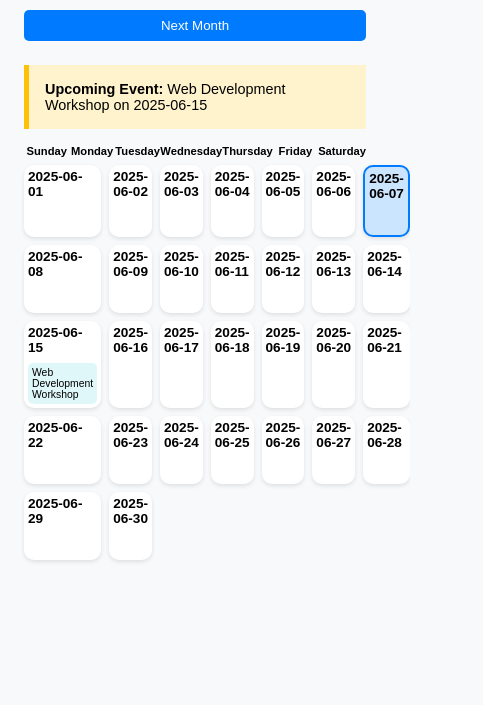
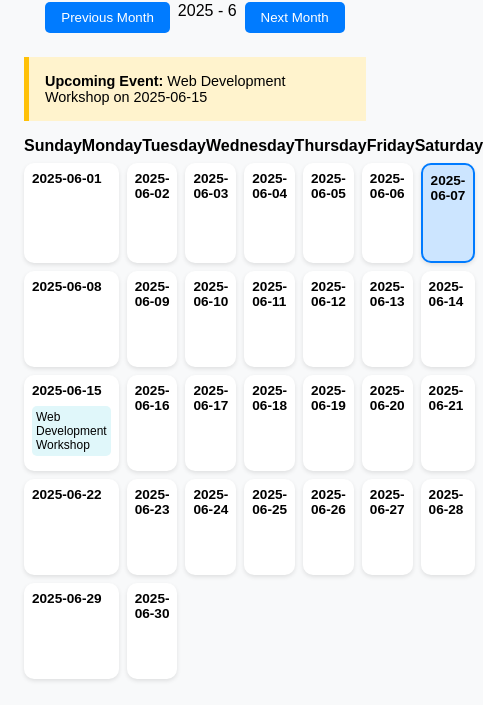
Before and after one commit to AbdulrahmanSarsar/event-calendar, a plain HTML site: page index.html in a window 390 px wide. Shown: the part 139-844 px from the top of the page, 483 px wide, since content can reach past the window. Drawn offline with Linux system fonts and the light colour scheme.

Commit message:
Update index.html

```diff
--- a/index.html
+++ b/index.html
@@ -2,12 +2,26 @@
 <html lang="en">
   <head>
     <meta charset="UTF-8" />
-  <meta name="viewport" content="width=device-width, initial-scale=1.0" />
+    <meta name="viewport" content="width=device-width, initial-scale=1" />
     <title>Organization Event Calendar</title>
     <style>
-    body { font-family: Arial, sans-serif; padding: 1rem; background: #f8f9fa; }
-    h1 { text-align: center; color: #333; font-size: 1.5rem; }
-    #calendar-controls { text-align: center; margin-bottom: 1rem; display: flex; justify-content: center; flex-wrap: wrap; gap: 0.5rem; }
+      body {
+        font-family: Arial, sans-serif;
+        padding: 1rem;
+        background: #f8f9fa;
+      }
+      h1 {
+        text-align: center;
+        color: #333;
+      }
+      #calendar-controls {
+        text-align: center;
+        margin-bottom: 1rem;
+        display: flex;
+        justify-content: center;
+        flex-wrap: wrap;
+        gap: 0.5rem;
+      }
       button {
         padding: 0.5rem 1rem;
         border: none;
@@ -16,7 +30,9 @@
         border-radius: 5px;
         cursor: pointer;
       }
-    button:hover { background: #0056b3; }
+      button:hover {
+        background: #0056b3;
+      }
       #day-names {
         display: grid;
         grid-template-columns: repeat(7, 1fr);
@@ -34,10 +50,12 @@
         background: #fff;
         padding: 0.5rem;
         border-radius: 10px;
-      box-shadow: 0 2px 4px rgba(0,0,0,0.1);
+        box-shadow: 0 2px 4px rgba(0, 0, 0, 0.1);
         min-height: 80px;
         position: relative;
         font-size: 0.85rem;
+        cursor: pointer;
+        user-select: none;
       }
       .day.today {
         background: #cce5ff;
@@ -62,25 +80,8 @@
         border-left: 5px solid #ffc107;
         font-size: 0.9rem;
       }
-
-    @media (max-width: 768px) {
-      #calendar, #day-names {
-        grid-template-columns: repeat(7, 1fr);
-        font-size: 0.7rem;
-      }
-      .day {
-        padding: 0.25rem;
-        min-height: 60px;
-      }
-      .event {
-        font-size: 0.65rem;
-      }
-    }
-    @media (max-width: 480px) {
-      #calendar-controls {
-        flex-direction: column;
-        gap: 0.5rem;
-      }
+      #add-event-form {
+        display: none;
       }
     </style>
   </head>
@@ -91,7 +92,9 @@
       <span id="month-label"></span>
       <button onclick="nextMonth()">Next Month</button>
     </div>
+
     <div id="upcoming"></div>
+
     <div id="day-names">
       <div>Sunday</div>
       <div>Monday</div>
@@ -102,6 +105,13 @@
       <div>Saturday</div>
     </div>
     <div id="calendar"></div>
+
+    <form id="add-event-form" onsubmit="addEvent(event)">
+      <h3>Add New Event</h3>
+      <input type="date" id="event-date" required />
+      <input type="text" id="event-title" placeholder="Event Title" required />
+      <button type="submit">Add Event</button>
+    </form>
 
     <script>
       let events = [];
@@ -114,7 +124,9 @@
 
       async function loadEvents() {
         try {
-        const res = await fetch("https://raw.githubusercontent.com/AbdulrahmanSarsar/event-calendar/main/events.json");
+          const res = await fetch(
+            "https://raw.githubusercontent.com/AbdulrahmanSarsar/event-calendar/main/events.json"
+          );
           events = await res.json();
           renderCalendar();
           renderUpcoming();
@@ -140,48 +152,65 @@
         const todayStr = new Date().toISOString().split("T")[0];
 
         for (let i = 1; i <= daysInMonth; i++) {
-        const dateStr = `${year}-${(month + 1).toString().padStart(2, '0')}-${i.toString().padStart(2, '0')}`;
+          const dateStr = `${year}-${(month + 1)
+            .toString()
+            .padStart(2, "0")}-${i.toString().padStart(2, "0")}`;
           const dayBox = document.createElement("div");
           dayBox.classList.add("day");
-        if (dateStr === todayStr) {
-          dayBox.classList.add("today");
-        }
+          if (dateStr === todayStr) dayBox.classList.add("today");
+
           const dateEl = document.createElement("div");
           dateEl.classList.add("date");
           dateEl.textContent = dateStr;
           dayBox.appendChild(dateEl);
 
-        const dayEvents = events.filter(e => e.date === dateStr);
-        dayEvents.forEach(e => {
+          const dayEvents = events.filter((e) => e.date === dateStr);
+          dayEvents.forEach((e) => {
             const eventEl = document.createElement("div");
             eventEl.classList.add("event");
             eventEl.textContent = e.title;
             dayBox.appendChild(eventEl);
           });
 
+          // عند النقر يعرض رسالة بالأحداث في ذلك اليوم فقط
+          dayBox.addEventListener("click", () => {
+            if (dayEvents.length === 0) {
+              alert(`No events on ${dateStr}`);
+            } else {
+              const list = dayEvents.map((e) => `- ${e.title}`).join("\n");
+              alert(`Events on ${dateStr}:\n${list}`);
+            }
+          });
+
           calendar.appendChild(dayBox);
         }
       }
 
+      function renderUpcoming() {
+        const today = new Date();
+        const upcomingEvents = events
+          .filter((e) => new Date(e.date) >= today)
+          .sort((a, b) => new Date(a.date) - new Date(b.date));
+        if (upcomingEvents.length > 0) {
+          const nextEvent = upcomingEvents[0];
+          upcomingBox.innerHTML = `<strong>Upcoming Event:</strong> ${nextEvent.title} on ${nextEvent.date}`;
+        } else {
+          upcomingBox.innerHTML = "No upcoming events";
+        }
+      }
+
       function nextMonth() {
-      if (current.getFullYear() === 2026 && current.getMonth() === 11) return;
         current.setMonth(current.getMonth() + 1);
         renderCalendar();
       }
 
       function prevMonth() {
-      if (current.getFullYear() === 2025 && current.getMonth() === 0) return;
         current.setMonth(current.getMonth() - 1);
         renderCalendar();
       }
 
-    function renderUpcoming() {
-      const today = new Date();
-      const upcoming = events.filter(e => new Date(e.date) >= today)
-                             .sort((a, b) => new Date(a.date) - new Date(b.date))[0];
-      if (upcoming) {
-        upcomingBox.innerHTML = `<strong>Upcoming Event:</strong> ${upcoming.title} on ${upcoming.date}`;
-      }
+      function addEvent(e) {
+        e.preventDefault();
       }
 
       loadEvents();
```
Lines whose indentation alone changed are shown as unchanged.
